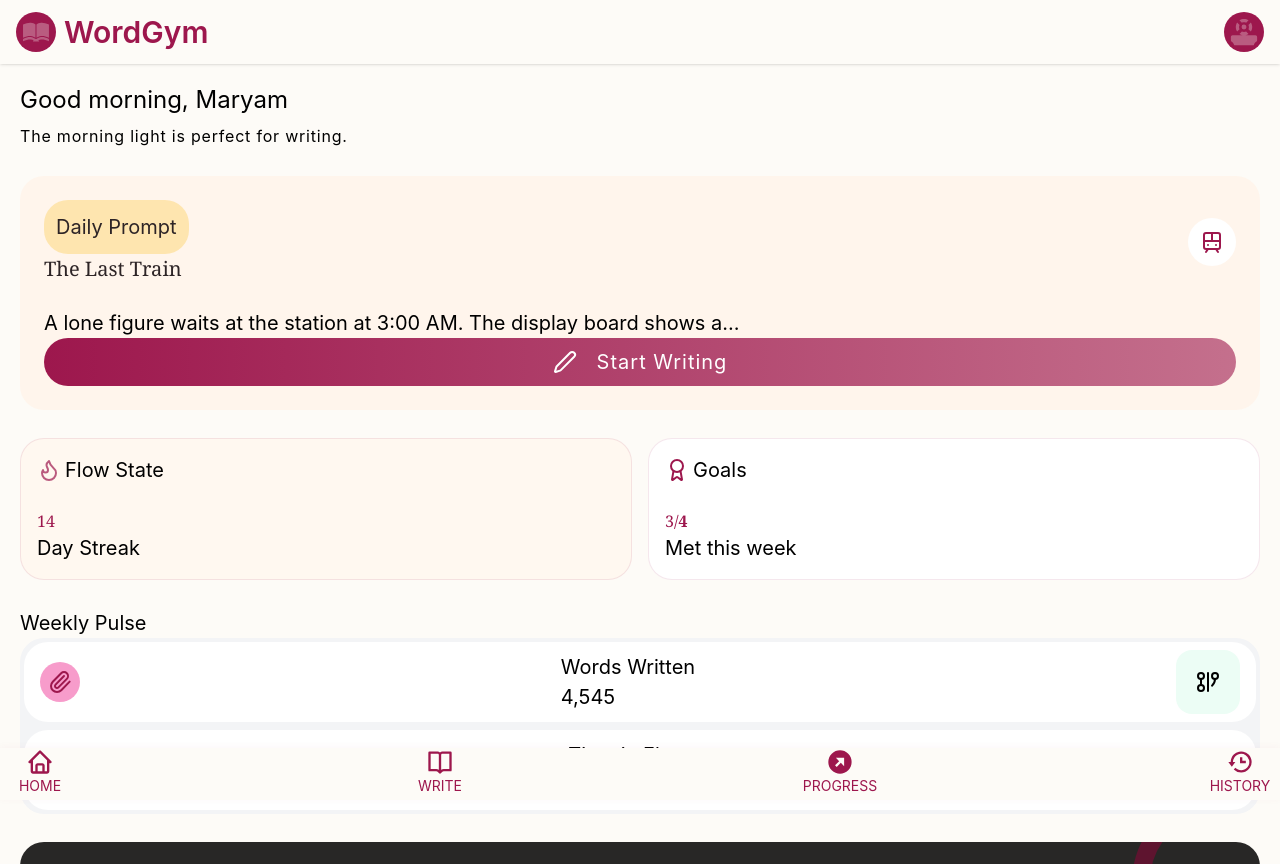
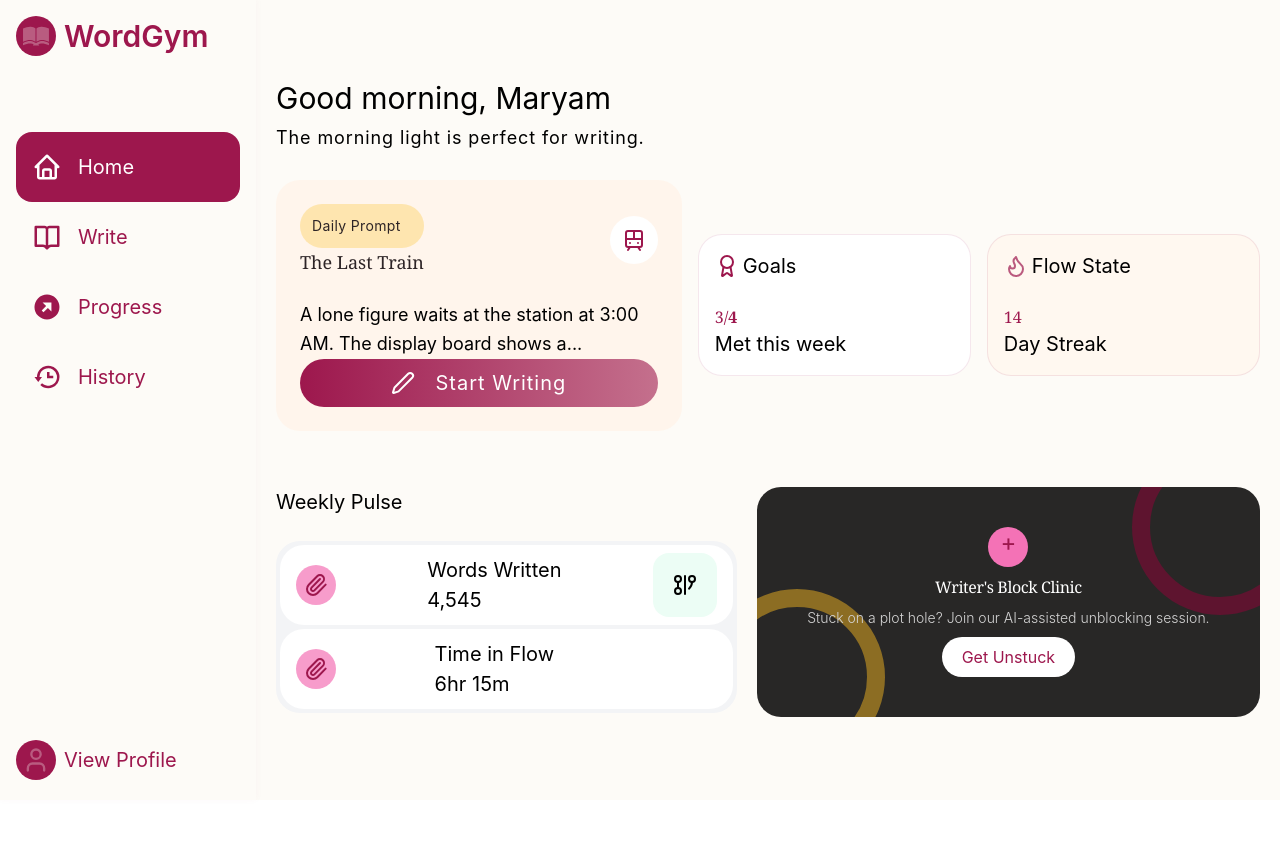
Before and after one commit to Maryam-Ibikunle/word-gym, a React (Vite) app: page / in a window 1280 px wide. After the commit the page ends 800 px from the top, so only its background shows below. Built offline with nearby package versions, Linux system fonts and the light colour scheme.

Commit message:
Done with home.

```diff
--- a/src/App.jsx
+++ b/src/App.jsx
@@ -11,9 +11,12 @@ import Profile from './pages/Profile'
 
 const App = () => {
   return (
-    <div className='max-h-15'>
+
       <BrowserRouter>
+        <div className='max-h-screen flex'>
           <Topbar/>
+          <Navbar/>
+          <div className='flex-1 min-h-0 oveflow-y-auto'>
             <Routes>
               <Route path='/' element={<Home/>}/>
               <Route path='/write' element={<Write/>}/>
@@ -21,10 +24,11 @@ const App = () => {
               <Route path='/history' element={<History/>}/>
               <Route path='/profile' element={<Profile/>}/>
             </Routes>
-        <Navbar/>
+            </div>
 
+        </div>
       </BrowserRouter>
-    </div>
+
   )
 }
 
--- a/src/component/layout/Navbar.jsx
+++ b/src/component/layout/Navbar.jsx
@@ -1,16 +1,35 @@
 import React from 'react'
-import { Link } from 'react-router-dom'
+import { NavLink } from 'react-router-dom'
 import { BiHome, BiBookOpen, BiSolidRightTopArrowCircle, BiHistory } from 'react-icons/bi'
+import { GiOpenBook } from 'react-icons/gi'
+import { User } from 'lucide-react'
 
 const Navbar = () => {
   return (
-    <nav className='fixed bottom-0 w-full z-50 pb-1 bg-background text-primary backdrop-blur-2xl shadow-[0_-1px_8px_rgba(157,23,77,0.04)] text-sm'>
-        <div className='w-full flex flex-row justify-between px-2'>
-            <Link to="/" className='flex flex-col items-center justify-center uppercase h-12 w-16 transition-all duration-300'><BiHome size={120}/> Home</Link>
-            <Link to="/write" className='flex flex-col items-center justify-center uppercase h-12 w-16 transition-all duration-300'><BiBookOpen size={120}/> Write</Link>
-            <Link to="/progress" className='flex flex-col items-center justify-center uppercase h-12 w-16 transition-all duration-300'><BiSolidRightTopArrowCircle size={120}/>Progress</Link>
-            <Link to="/history" className='flex flex-col items-center justify-center uppercase h-12 w-16 transition-all duration-300'><BiHistory size={120}/>History</Link>
+    <nav className='fixed lg:sticky bottom-0 lg:left-0 lg:top-0 w-full lg:w-64 lg:h-screen z-50 pb-1 bg-background text-primary backdrop-blur-2xl shadow-[0_-1px_8px_rgba(157,23,77,0.04)] text-sm lg:text-xl lg:flex lg:flex-col lg:justify-between'>
+
+        <div className='flex flex-col gap-15'>
+            <NavLink to="/" className="hidden lg:inline-flex items-center gap-2 m-4">
+                <div className="flex h-10 w-10 items-center justify-center rounded-full bg-primary">
+                <GiOpenBook className="h-7 w-7 text-background/30" />
+                </div>
+
+                <h1 className="font-sans text-3xl font-semibold text-primary">
+                WordGym
+                </h1>
+            </NavLink>
+            <div className='w-full flex flex-row lg:flex-col justify-between px-2 lg:px-4'>
+                <NavLink to="/" className={({isActive})=> `flex flex-col lg:flex-row lg:gap-4 lg:py-5 lg:px-4 rounded-2xl items-center justify-center lg:justify-start uppercase lg:capitalize h-12 w-16 lg:w-full lg:h-full transition-all duration-300 ease-in-out ${isActive ? "lg:bg-primary lg:text-white lg:scale-100 scale-125" : "bg-transparent" }`}><BiHome size={30}/> Home</NavLink>
+                <NavLink to="/write" className={({isActive})=> `flex flex-col lg:flex-row lg:gap-4 lg:py-5 lg:px-4 rounded-2xl items-center justify-center lg:justify-start uppercase lg:capitalize h-12 w-16 lg:w-full lg:h-full transition-all duration-300 ease-in-out ${isActive? "lg:bg-primary lg:text-white lg:scale-100 scale-125":"bg-transparent"}`}><BiBookOpen size={30}/> Write</NavLink>
+                <NavLink to="/progress" className={({isActive})=> `flex flex-col lg:flex-row lg:gap-4 lg:py-5 lg:px-4 rounded-2xl items-center justify-center lg:justify-start uppercase lg:capitalize h-12 w-16 lg:w-full lg:h-full transition-all duration-300 ease-in-out ${isActive? "lg:bg-primary lg:text-white lg:scale-100 scale-125":"bg-transparent"}`}><BiSolidRightTopArrowCircle size={30}/>Progress</NavLink>
+                <NavLink to="/history" className={({isActive})=> `flex flex-col lg:flex-row lg:gap-4 lg:py-5 lg:px-4 rounded-2xl items-center justify-center lg:justify-start uppercase lg:capitalize h-12 w-16 lg:w-full lg:h-full transition-all duration-300 ease-in-out ${isActive? "lg:bg-primary lg:text-white lg:scale-100 scale-125":"bg-transparent"}`}><BiHistory size={30}/>History</NavLink>
         </div>
+        </div>
+
+        <NavLink to="/profile" className="hidden lg:inline-flex items-center gap-2 m-4">
+            <div className='rounded-full flex items-center justify-center h-10 w-10 bg-primary'><User className="h-7 w-7 text-background/30" /></div>
+            <span>View Profile</span>
+        </NavLink>
     </nav>
   )
 }
--- a/src/component/layout/Topbar.jsx
+++ b/src/component/layout/Topbar.jsx
@@ -1,9 +1,10 @@
 import { GiOpenBook, GiRamProfile, GiHeadShot,} from 'react-icons/gi'
+import {User} from 'lucide-react'
 import { Link } from 'react-router-dom'
 
 const Topbar = () => {
     return (
-      <header className="fixed top-0 z-50 w-full h-16 bg-background shadow-sm flex items-center justify-between px-4 antialiased">
+      <header className="fixed lg:hidden top-0 z-50 w-full h-16 bg-background shadow-sm flex items-center justify-between px-4 antialiased">
         {/* Logo */}
         <Link to="/" className="inline-flex items-center gap-2">
           <div className="flex h-10 w-10 items-center justify-center rounded-full bg-primary">
@@ -20,7 +21,7 @@ const Topbar = () => {
           to="/profile"
           className="flex h-10 w-10 items-center justify-center rounded-full bg-primary"
         >
-          <GiHeadShot className="h-7 w-7 text-background/30" />
+          <User className="h-7 w-7 text-background/30" />
         </Link>
       </header>
     )
--- a/src/pages/Home.jsx
+++ b/src/pages/Home.jsx
@@ -1,30 +1,31 @@
 import React from 'react'
 import { Train, Pen, Flame, Award, PaperclipIcon, GitGraph} from 'lucide-react'
+import { Link } from 'react-router-dom'
 
 const Home = () => {
   return (
-    <main className='max-w-7xl bg-background flex flex-col relative w-full my-16 p-5 h-screen overflow-y-scroll'>
+    <main className='bg-background flex flex-col relative my-16 lg:mt-0 md:pt-20 p-5 h-screen'>
         <section>
-            <h2 className='text-2xl '>Good morning, Maryam</h2>
-            <p className='font-sans tracking-wider mt-2'>The morning light is perfect for writing.</p>
+            <h2 className='text-2xl lg:text-3xl'>Good morning, Maryam</h2>
+            <p className='font-sans tracking-wider mt-2 text-sm lg:text-lg'>The morning light is perfect for writing.</p>
         </section>
 
-        <section className='backdrop-blur-xl bg-[#fff5ec] rounded-3xl my-7 p-6 text-[20px]'>
+        <div className='flex flex-col md:flex-row justify-between gap-4 items-center my-7'>
+            <section className='backdrop-blur-xl bg-[#fff5ec] rounded-3xl p-6 text-[20px]'>
                 <div className='flex flex-row justify-between items-center pb-6' >
                     <div className='text-[#2d2426]'>
-                    <h2 className='p-3 bg-secondary/30 rounded-3xl '>Daily Prompt</h2>
-                    <p className='font-serif'>The Last Train</p>
+                        <h2 className='p-3 bg-secondary/30 rounded-3xl tracking-wide text-sm '>Daily Prompt</h2>
+                        <p className='font-serif text-lg'>The Last Train</p>
                     </div>
                     <div className='text-primary bg-white p-3 rounded-[50%] font-bold'><Train/></div>
                 </div>
 
-            <div className='font-sans'>A lone figure waits at the station at 3:00 AM. The display board shows a...</div>
-
-            <button className='inline-flex gap-5 bg-linear-to-r from-primary to-primary/60 text-white tracking-wider justify-center items-center w-full h-12 rounded-3xl py-4'><Pen className='text-[5px]'/> <span>Start Writing</span></button>
+                <div className='font-sans leading-relaxed text-lg'>A lone figure waits at the station at 3:00 AM. The display board shows a...</div>
+                <Link to="/write"><button className='inline-flex gap-5 bg-linear-to-r from-primary to-primary/60 text-white tracking-wider justify-center items-center w-full h-12 rounded-3xl py-4'><Pen className='text-[5px]'/> <span>Start Writing</span></button></Link>
             </section>
 
-        <section className='grid grid-cols-2 gap-4'>
-            <div className='bg-[#fff8f0] rounded-3xl p-4 border border-primary/10 flex flex-col gap-6 not-last-of-type:justify-between'>
+            <section className='grid grid-cols-2  gap-4 w-full md:flex md:flex-row-reverse'>
+                <div className='bg-[#fff8f0] rounded-3xl p-4 border border-primary/10 flex flex-col gap-6 not-last-of-type:justify-between w-full'>
                     <div className='inline-flex gap-1 items-center'>
                         <Flame className='text-primary/70'/>
                         <span className='text-[20px]'>Flow State</span>
@@ -34,8 +35,7 @@ const Home = () => {
                         <div className='text-[20px]'>Day Streak</div>
                     </div>
                 </div>
-
-            <div className='bg-white rounded-3xl p-4 border border-primary/10 flex flex-col gap-6 not-last-of-type:justify-between'>
+                <div className='bg-white rounded-3xl p-4 border border-primary/10 flex flex-col gap-6 justify-between w-full'>
                     <div className='inline-flex gap-1 items-center'>
                         <Award className='text-primary'/>
                         <span className='text-[20px]'>Goals</span>
@@ -46,12 +46,14 @@ const Home = () => {
                     </div>
                 </div>
             </section>
+        </div>
 
-        <section className='my-7 text-[20px]'>
+        <div className='flex flex-col justify-between lg:flex-row gap-5 my-7'>
+            <section className=' text-[20px] w-full flex flex-col gap-6'>
                 <h2>Weekly Pulse</h2>
-            <div className='bg-gray-100 p-1 rounded-3xl'>
-                <div className=' flex flex-row justify-between bg-white rounded-3xl h-20 items-center p-4'>
-                    <div className='w-10 h-10 rounded-[50%] text-primary bg-tertiary/70 flex items-center justify-center'><PaperclipIcon className=' '/></div>
+                <div className='bg-gray-100 p-1 rounded-3xl flex flex-col md:flex-row lg:flex-col justify-between items-center gap-1 w-full'>
+                    <div className=' flex flex-row justify-between bg-white rounded-3xl h-20 items-center p-4 w-full'>
+                        <div className='w-10 h-10 rounded-[50%] text-primary bg-tertiary/70 flex items-center justify-center'><PaperclipIcon className=''/></div>
                         <div>
                             <p>Words Written</p>
                             <p>4,545</p>
@@ -59,7 +61,7 @@ const Home = () => {
                         <div className='bg-emerald-50 w-16 p-5 rounded-2xl'><GitGraph /></div>
                     </div>
 
-                <div className=' flex flex-row justify-between bg-white rounded-3xl h-20 items-center p-4 mt-2'>
+                    <div className=' flex flex-row justify-between bg-white rounded-3xl h-20 items-center p-4 w-full'>
                         <div className='w-10 h-10 rounded-[50%] text-primary bg-tertiary/70 flex items-center justify-center'><PaperclipIcon className=' '/></div>
                         <div>
                             <p>Time in Flow</p>
@@ -68,7 +70,6 @@ const Home = () => {
                         <div className='w-16'></div>
                     </div>
                 </div>
-
             </section>
 
             <section className='relative overflow-clip rounded-3xl bg-[#282726] text-center mb-10 w-full text-white p-10'>
@@ -80,8 +81,8 @@ const Home = () => {
                     <p className='text-sm text-neutral-300 font-light leading-relaxed'>Stuck on a plot hole? Join our AI-assisted unblocking session.</p>
                     <button className='bg-white text-primary rounded-full px-5 py-2'>Get Unstuck</button>
                 </div>
-
             </section>
+        </div>
 
     </main>
   )
```
Lines whose indentation alone changed are shown as unchanged.
